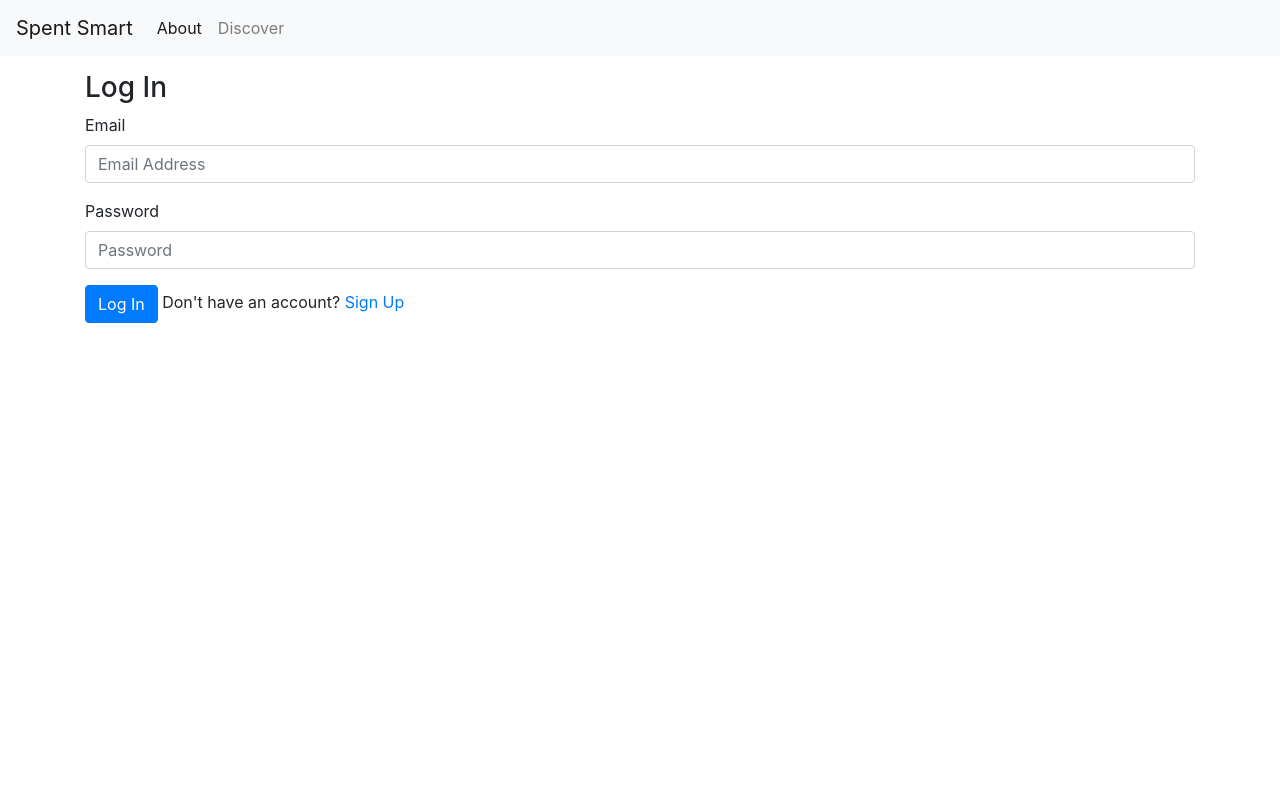
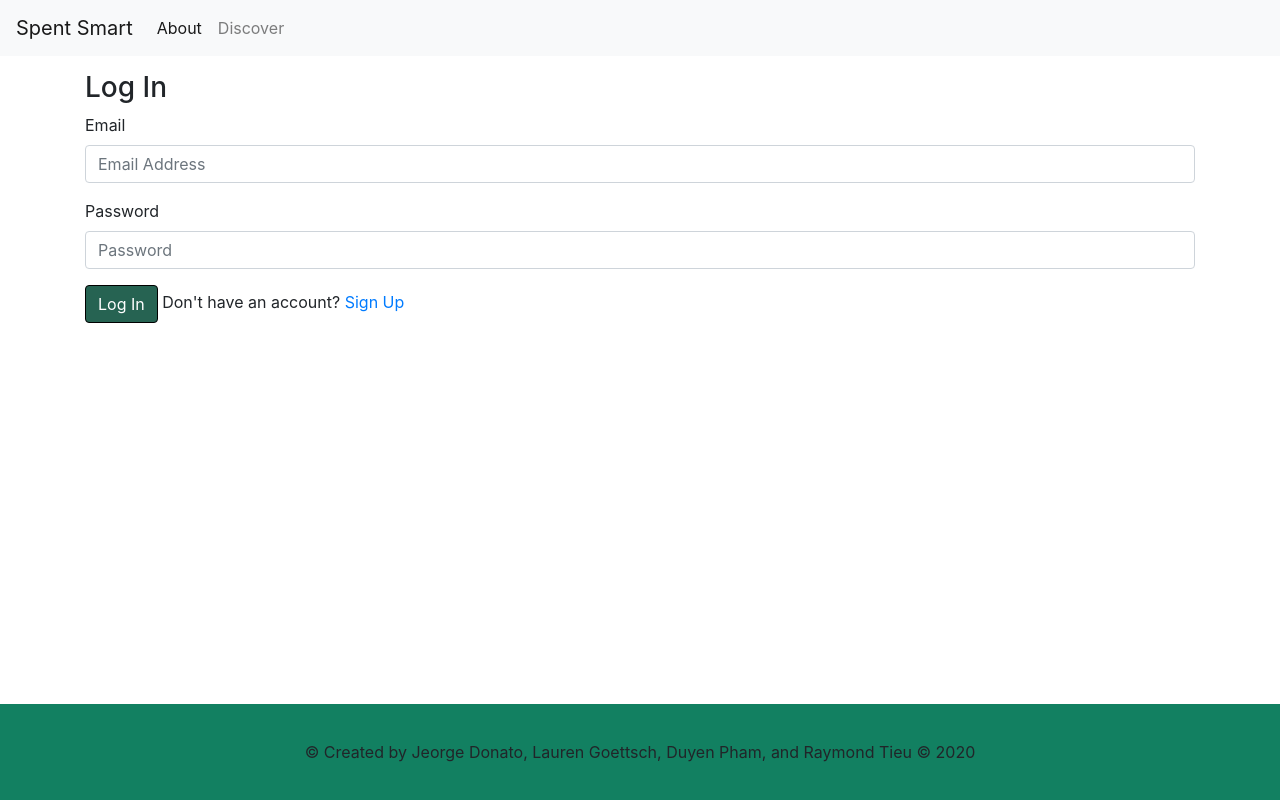
Before and after one commit to jeorgedonato/spent-smart, a React (Create React App) app in the folder client/: page / in a window 1280 px wide. Shown: the top 800 px of the page. Built offline with nearby package versions, Linux system fonts and the light colour scheme; no server answers.

Commit message:
footer & css

```diff
--- /dev/null
+++ b/client/src/App.css
@@ -0,0 +1,9 @@
+#root {
+    height: 100vh;
+}
+.content {
+    min-height: 100%;
+}
+footer {
+    margin-top: -6.0rem;
+}
--- a/client/src/App.js
+++ b/client/src/App.js
@@ -13,7 +13,7 @@ import PrivateRoute from './components/routing/PrivateRoute';
 import Alert from './components/Alert';
 import {Container} from 'react-bootstrap';
 import Confirm from './pages/Confirm'
-// import './App.css'
+import './App.css'
 // import Index from "./pages/Index";
 
 if (localStorage.token) {
@@ -29,6 +29,7 @@ function App() {
     <>
     <Provider store={store}>
       <Router>
+        <div className= "content">
         <Navbar />
         <Container>
         <Alert />
@@ -42,6 +43,7 @@ function App() {
           <Route path="/" exact></Route>
         </Switch>
         </Container>
+        </div>
         <Footer />
       </Router>
     </Provider>
--- a/client/src/components/ContentContainer/style.css
+++ b/client/src/components/ContentContainer/style.css
@@ -1,6 +1,5 @@
 .content-container{
   padding-top: 15px;
   padding-bottom: 15px;
-  max-height: 100%;
-  height: 100vh
+  min-height: 100%;
 }
--- a/client/src/components/Footer/style.css
+++ b/client/src/components/Footer/style.css
@@ -1,14 +1,7 @@
 .footer {
-  min-height: 100px;
+  height: 6rem;
   background: #128061;
-  position: relative;
+  display: flex;
+  align-items: center;
+  justify-content: center;
 }
-
-.footer span {
-  position: absolute;
-  bottom: 0;
-  left: 0;
-  right: 0;
-  padding: 3px;
-  background: #128061;
-}
--- a/client/src/pages/LoginPage.css
+++ b/client/src/pages/LoginPage.css
@@ -8,3 +8,10 @@
     margin-bottom: 5px;
     width: 100%;
   }
+.btn {
+  background: #266352;
+  border-color: black;
+}
+.btn:hover {
+  background-color: #53c0a2;
+}
```
Also changed, not shown: client/src/pages/LoginPage.js (+6 -6 lines).
